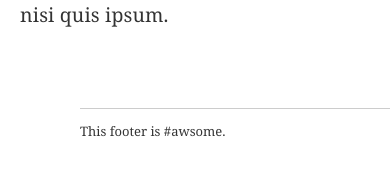
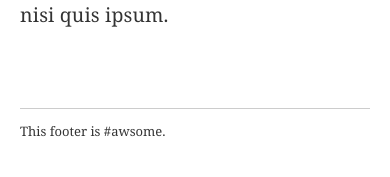
Before and after one commit to kjendrzyca/kjendrzyca.github.io, a Jekyll site: the page built from _posts/2015-01-04-placeholder-post.md, in a window 390 px wide. Shown: the part 2839-3016 px from the top of the page. Built offline with Jekyll 4.4.1, drawn with Linux system fonts in a browser that asks for light colours; nearby versions of some CDN libraries; comment, search, counter and statistics services are not loaded.

Commit message:
Media queries footer changes.

```diff
--- a/css/style.css
+++ b/css/style.css
@@ -105,7 +105,7 @@
 }
 
 footer {
-    margin: 80px 0 40px 80px;
+    padding: 0 80px 40px 80px;
 }
 
 h1, .meta, .post-content, .page-content, .excerpt-content, .footer-content {
@@ -153,6 +153,7 @@
 
 #disqus_thread {
     padding: 0 80px;
+    margin-bottom: 80px;
 }
 
 #disqus_thread iframe {
@@ -183,4 +184,8 @@
     #disqus_thread {
         padding: 0 20px;
     }
+
+    footer {
+        padding: 0 20px 40px 20px;
+    }
 }
```
